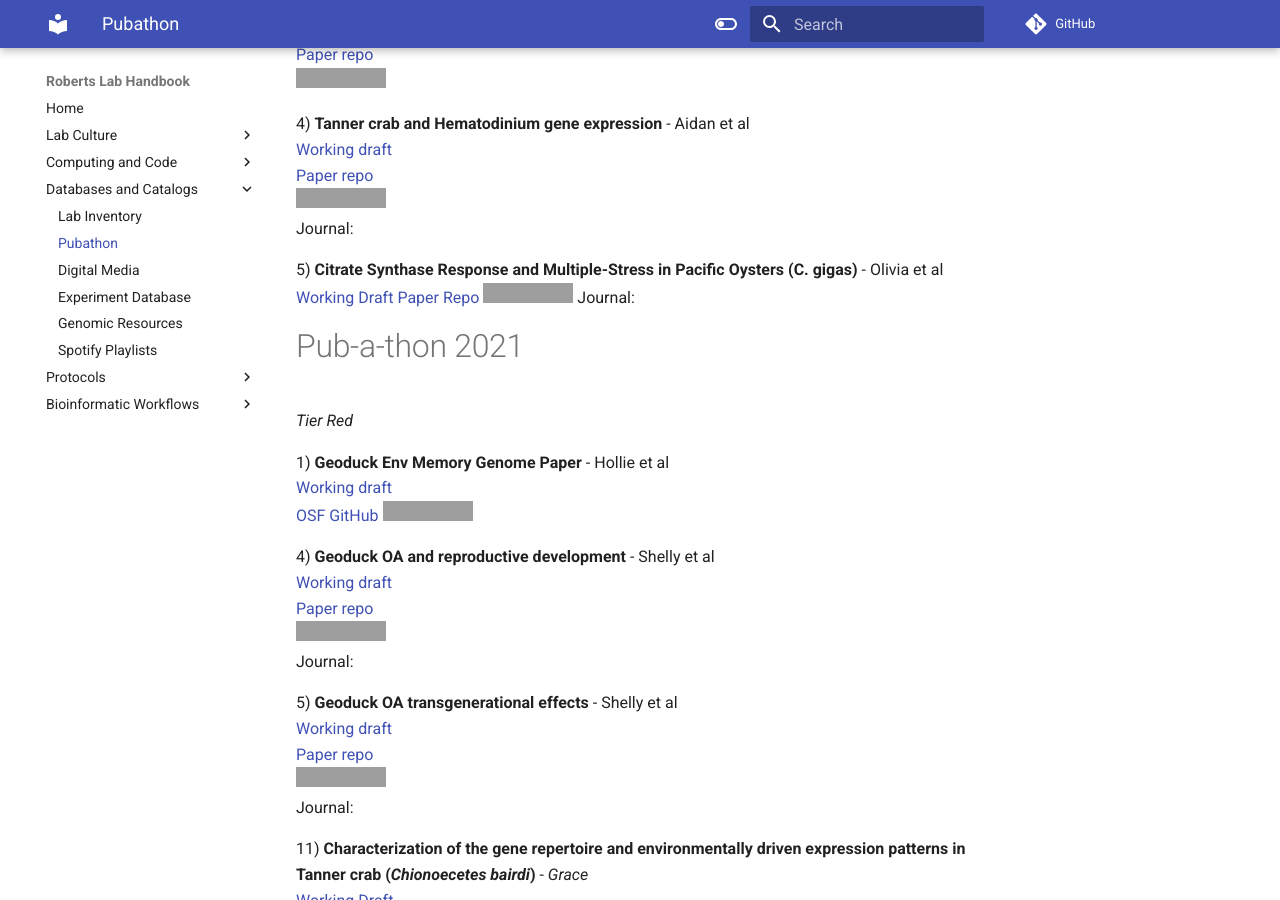
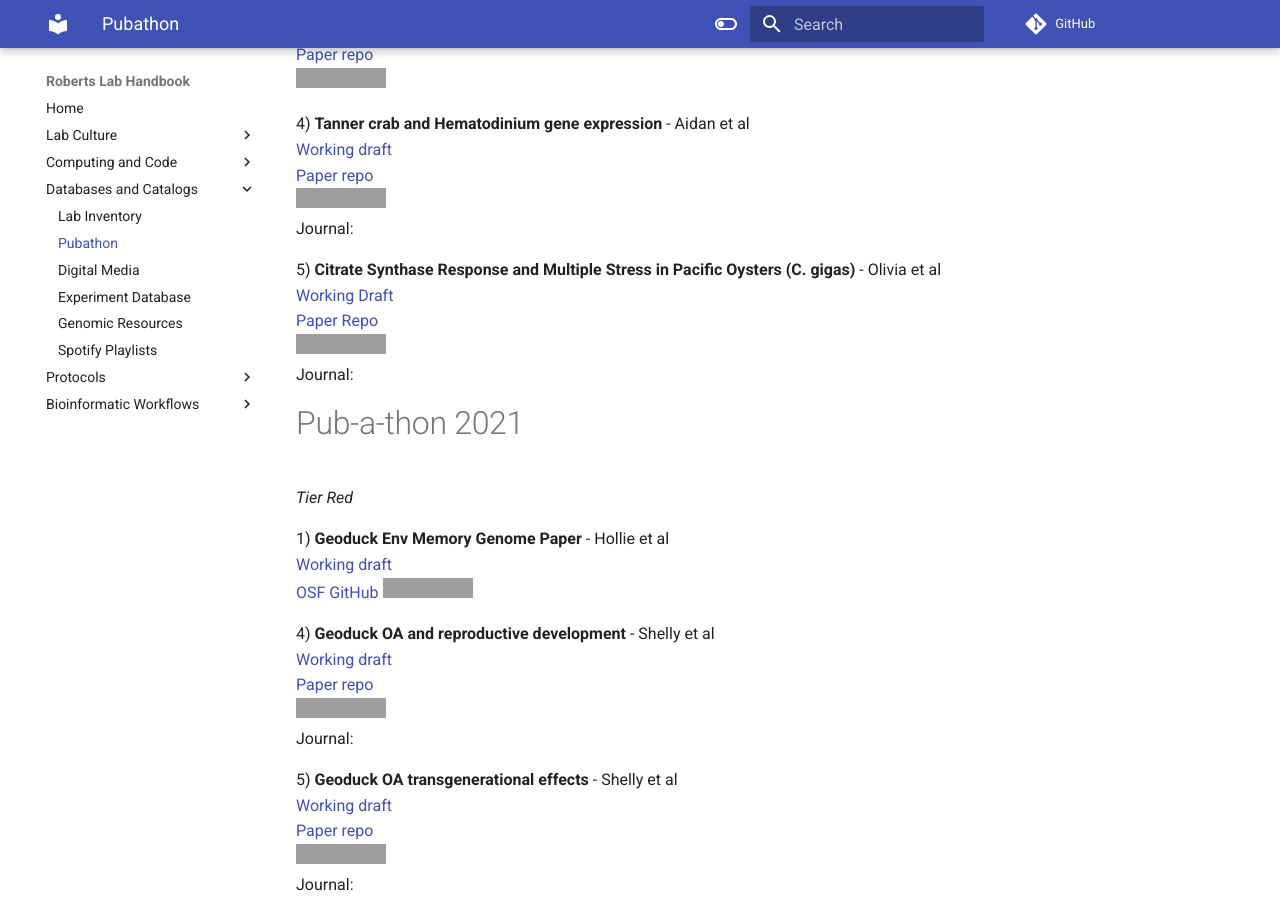
Before and after one commit to RobertsLab/resources, an MkDocs documentation site: the page built from docs/Pubathon.md, in a window 1280 px wide and 900 px high, scrolled down 455 px. Built offline with MkDocs 1.6.1 and Material for MkDocs 9.7.7, drawn with Linux system fonts in a browser that asks for light colours; comment, search, counter and statistics services are not loaded; grey boxes are pictures that could not be loaded.

```diff
--- a/docs/Pubathon.md
+++ b/docs/Pubathon.md
@@ -24,7 +24,7 @@
 ![status](https://img.shields.io/badge/pub--a--thon%20status-in%20progress-orange.svg)
 Journal:
 
-5) **Citrate Synthase Response and Multiple-Stress in Pacific Oysters (C. gigas)** - Olivia et al
+5) **Citrate Synthase Response and Multiple Stress in Pacific Oysters (C. gigas)** - Olivia et al
 [Working Draft](https://docs.google.com/document/d/1fbFR6rQdQiAYQkFlttQ_jnVntgv40YrUGGV0BgP78BI/edit)
 [Paper Repo](https://github.com/mattgeorgephd/NOPP-gigas-ploidy-temp/tree/main/202107_EXP2/citrate_synthase)
 ![status](https://img.shields.io/badge/pub--a--thon%20status-in%20progress-orange.svg)
```
